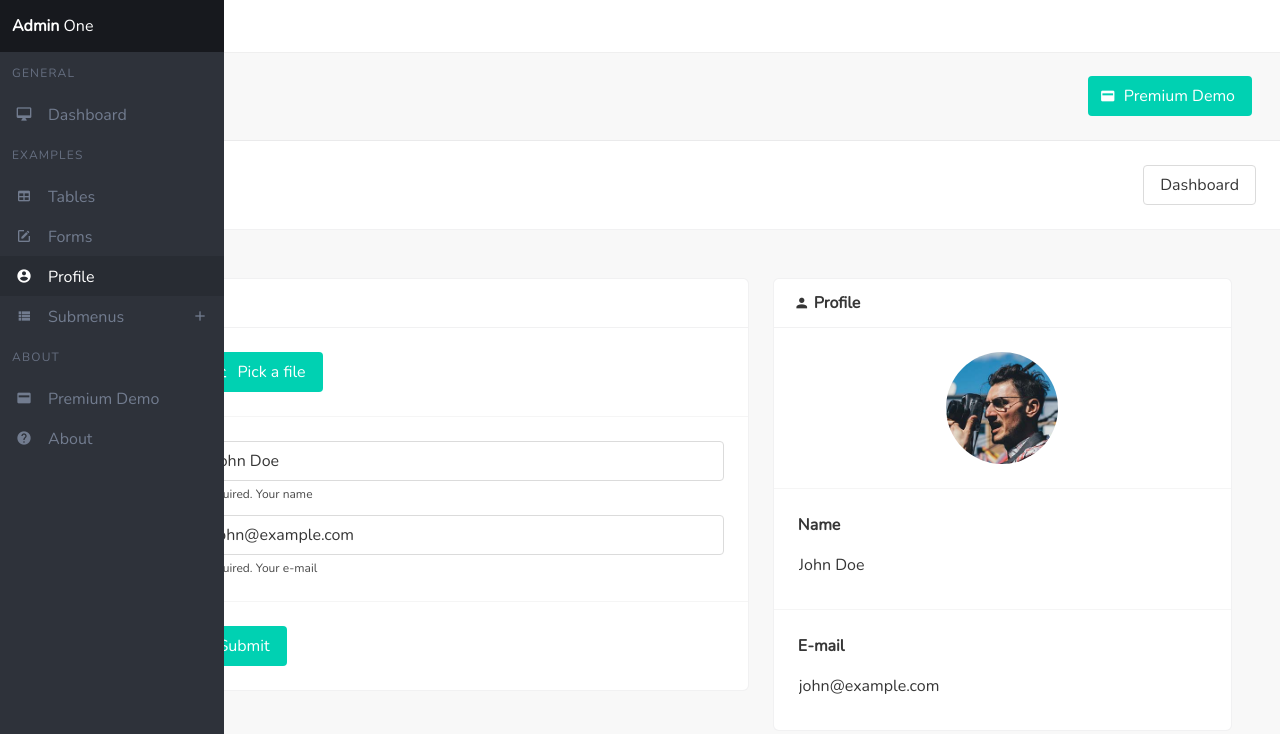
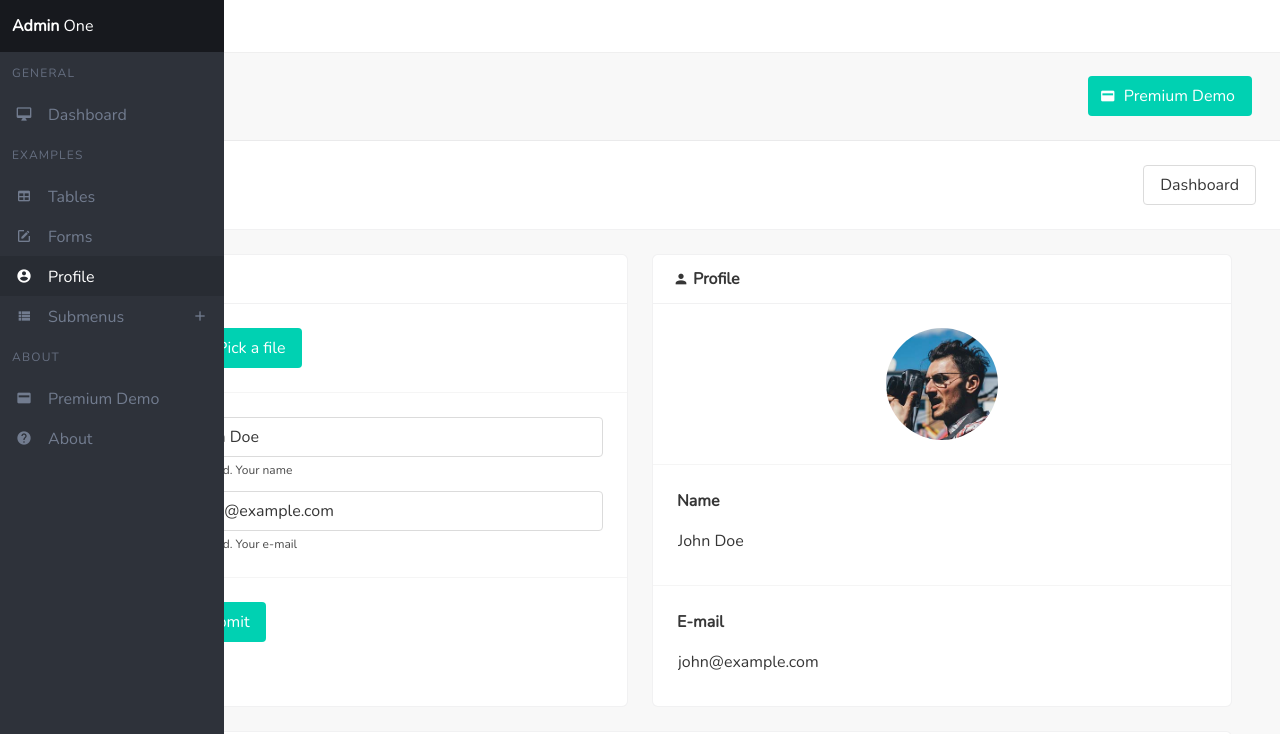
Before and after one commit to vikdiesel/admin-one-vue-bulma-dashboard, a Vue app: page /#/profile in a window 1280 px wide. Shown: the top 734 px of the page. Built offline with nearby package versions, Linux system fonts and the light colour scheme.

Commit message:
Package updates & Profile Page Fix

```diff
--- a/package.json
+++ b/package.json
@@ -8,7 +8,7 @@
     "lint": "vue-cli-service lint"
   },
   "dependencies": {
-    "@mdi/font": "^3.8.95",
+    "@mdi/font": "^3.9.97",
     "axios": "^0.19.0",
     "buefy": "^0.8.2",
     "bulma": "^0.7.5",
--- a/src/App.vue
+++ b/src/App.vue
@@ -19,13 +19,6 @@ export default {
     FooterBar,
     AsideMenu,
     NavBar
-  },
-  created () {
-    this.$store.commit('user', {
-      name: 'John Doe',
-      email: 'john@example.com',
-      avatar: '/data-sources/avatars/annie-spratt-121576-unsplash.jpg'
-    })
   },
   computed: {
     menu () {
@@ -87,6 +80,13 @@ export default {
         ]
       ]
     }
+  },
+  created () {
+    this.$store.commit('user', {
+      name: 'John Doe',
+      email: 'john@example.com',
+      avatar: '/data-sources/avatars/annie-spratt-121576-unsplash.jpg'
+    })
   }
 }
 </script>
--- a/src/views/Profile.vue
+++ b/src/views/Profile.vue
@@ -7,13 +7,10 @@
         Dashboard
       </router-link>
     </hero-bar>
-    <section class="section">
-      <div class="columns">
-        <div class="column">
-          <profile-update-form/>
-        </div>
-        <div class="column is-two-fifths">
-          <card-component title="Profile" icon="account">
+    <section class="section is-main-section">
+      <tiles>
+        <profile-update-form class="tile is-child"/>
+        <card-component title="Profile" icon="account" class="tile is-child">
           <div class="image is-user-avatar">
             <img :src="userAvatar" :alt="userName" class="is-rounded"/>
           </div>
@@ -26,9 +23,7 @@
             <b-input :value="userEmail" custom-class="is-static" readonly/>
           </b-field>
         </card-component>
-        </div>
-      </div>
-      <hr>
+      </tiles>
       <password-update-form/>
     </section>
   </div>
@@ -41,9 +36,10 @@ import TitleBar from '@/components/TitleBar'
 import HeroBar from '@/components/HeroBar'
 import ProfileUpdateForm from '@/components/ProfileUpdateForm'
 import PasswordUpdateForm from '@/components/PasswordUpdateForm'
+import Tiles from '@/components/Tiles'
 export default {
   name: 'Profile',
-  components: { PasswordUpdateForm, ProfileUpdateForm, HeroBar, TitleBar, CardComponent },
+  components: { Tiles, PasswordUpdateForm, ProfileUpdateForm, HeroBar, TitleBar, CardComponent },
   computed: {
     titleStack () {
       return [
```
Also changed, not shown: 18 other files (tests, documents, lock files or other folders). Lines whose indentation alone changed are shown as unchanged.
